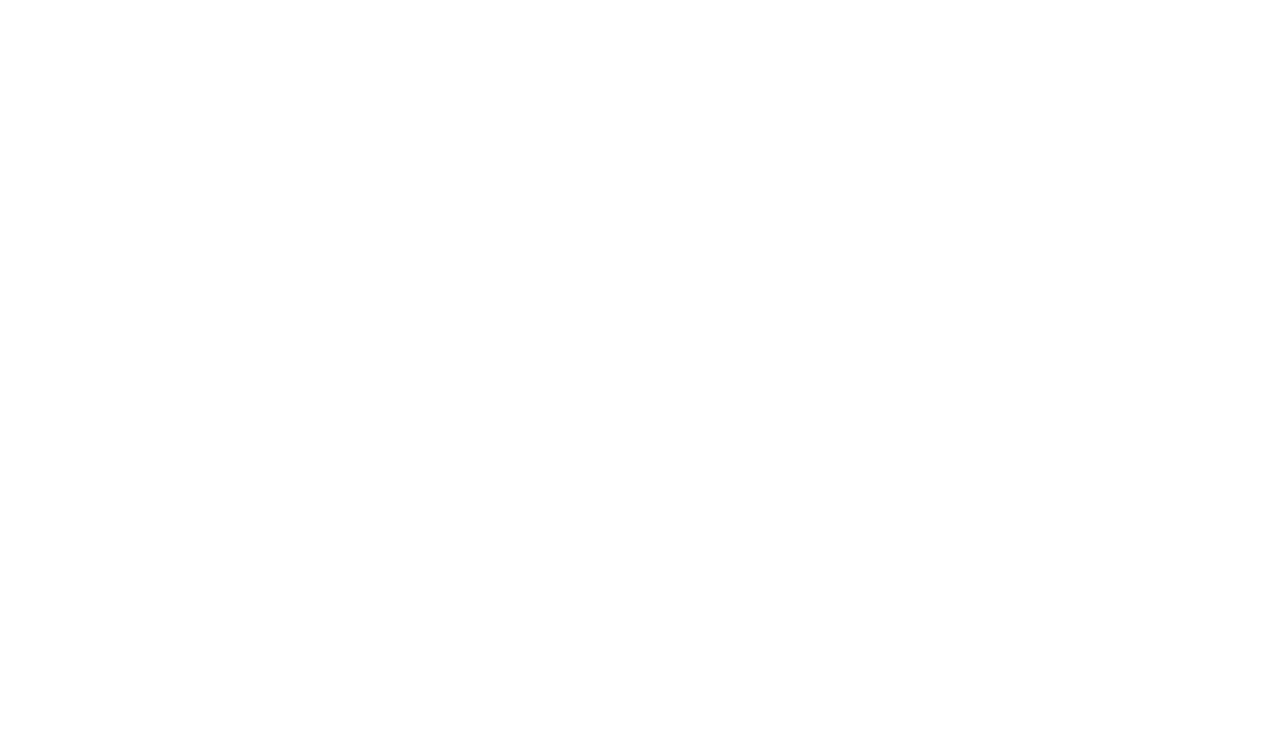
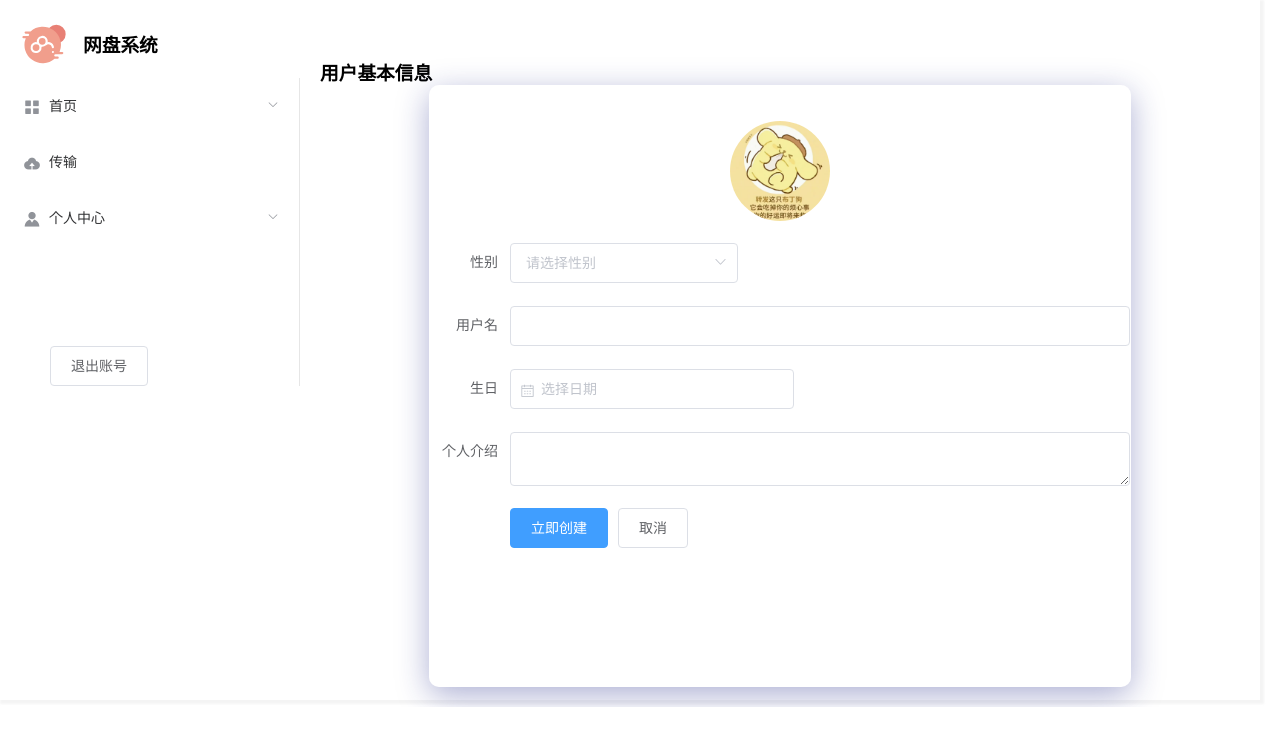
Before and after one commit to Tiny-Curriculum-Team/HadoopNetDisk-Front, a Vue app: page /#/home/baseInfo in a window 1280 px wide. Shown: the top 746 px of the page. Built offline with nearby package versions, Linux system fonts and the light colour scheme.

Commit message:
侧边栏更改

```diff
--- a/src/components/Left_nav.vue
+++ b/src/components/Left_nav.vue
@@ -3,7 +3,6 @@
   <el-container>
     <div class="nav">
       <el-row class="tac">
-        <el-col :span="12">
           <div class="logo-top">
             <svg-icon icon-class="logo"></svg-icon>
             <h3 class="title">网盘系统</h3>
@@ -44,11 +43,10 @@
               <el-button class="drop">退出账号</el-button>
             </el-menu>
            </el-aside>
-           <el-main>
+           <el-main class="mainbox">
              <router-view></router-view>
            </el-main>
           </el-container>
-        </el-col>
       </el-row>
     </div>
   </el-container>
@@ -64,12 +62,6 @@
       console.log(key, keyPath);
     },
   },
-//     watch:{
-//   $route(to,from){
-//     console.log(to.path);
-//     console.log(from.path);
-//   }
-// },
 };
 </script>
 
@@ -79,13 +71,13 @@
   padding: 0;
 }
 .nav {
-  width: 300px;
+  /* width: 100px; */
   height: 700px;
   box-shadow: 2px 2px 2px 2px rgba(147, 147, 147, 0.1);
 }
-.tac {
+/* .tac {
   width: 400px;
-}
+} */
 .el-menu-vertical-demo {
   margin-top: 10px;
 }
@@ -110,4 +102,8 @@
   margin-left: 20px;
   margin-top: 20px;
 }
+.mainbox{
+  width:calc(100vw - 320px);
+  margin-top:-30px;
+}
 </style>
--- a/src/components/configuration/AllFile.vue
+++ b/src/components/configuration/AllFile.vue
@@ -6,10 +6,9 @@
         clearable
         class="searcher"
         size="small"
-        @keyup.enter="searchWeakPass"
         placeholder="请输入查找的文件名"
         el-icon-search
-      />
+      ></el-input>
     </div>
     <div>
       <div v-for="item of 4" :key="item">
--- a/src/components/configuration/BaseInfor.vue
+++ b/src/components/configuration/BaseInfor.vue
@@ -55,7 +55,12 @@
   },
     methods: {
       onSubmit() {
-        console.log('submit!');
+        // console.log('submit!');
+          this.$message({
+                showClose: true,
+                message: '修改成功',
+                type: 'success'
+                });
       }
     }
 };
--- a/src/router/index.js
+++ b/src/router/index.js
@@ -2,14 +2,14 @@
 import Router from 'vue-router'  //引入vue-router
 import Register from '../views/user/register.vue'  //引入根目录下的Hello.vue组件
 import Login from '../views/user/login.vue'
-// import Homepage from '../components/Left_nav.vue'
+import Homepage from '../components/Left_nav.vue'
 import AllFile from '../components/configuration/AllFile.vue'
 import ClassFy from '../components/configuration/ClassiFy.vue'
 import MyShare from '../components/configuration/MyShare.vue'
 import Transmit from '../components/configuration/Transmit.vue'
 import BaseInfor from '../components/configuration/BaseInfor.vue'
 import UserManagement from '../components/configuration/user-manage.vue'
-import index from '../views/index.vue'
+// import index from '../views/index.vue'
 
 Vue.use(Router)  //Vue全局使用Router
 
@@ -25,80 +25,80 @@
         name: 'Register',
         component: Register
     },
+    // {
+    //   path:'/index',
+    //   name:'index',
+    //   component:index,
+    //   children:[
+    //     {
+    //       path:'/index/allfile',
+    //       name:'AllFile',
+    //       component:AllFile
+    //     },
+    //     {
+    //       path:'/index/classfy',
+    //       name:'ClassFy',
+    //       component:ClassFy
+    //     },
+    //     {
+    //       path:'/index/myshare',
+    //       name:'MyShare',
+    //       component:MyShare
+    //     },
+    //     {
+    //       path:'/index/transmit',
+    //       name:'Transmit',
+    //       component:Transmit
+    //     },
+    //     {
+    //       path:'/index/baseInfo',
+    //       name:'BaseInfor',
+    //       component:BaseInfor
+    //     },
+    //     {
+    //       path:'/index/user-management',
+    //       name:'UserManagement',
+    //       component:UserManagement
+    //     },
+    //   ]
+    // },
+
     {
-      path:'/index',
-      name:'index',
-      component:index,
+      path:'/home',
+      name: 'Homepage',
+      component: Homepage,
       children:[
         {
-          path:'/index/allfile',
+          path:'/home/allfile',
           name:'AllFile',
           component:AllFile
         },
         {
-          path:'/index/classfy',
+          path:'/home/classfy',
           name:'ClassFy',
           component:ClassFy
         },
         {
-          path:'/index/myshare',
+          path:'/home/myshare',
           name:'MyShare',
           component:MyShare
         },
         {
-          path:'/index/transmit',
+          path:'/home/transmit',
           name:'Transmit',
           component:Transmit
         },
         {
-          path:'/index/baseInfo',
+          path:'/home/baseInfo',
           name:'BaseInfor',
           component:BaseInfor
         },
         {
-          path:'/index/user-management',
+          path:'/home/user-management',
           name:'UserManagement',
           component:UserManagement
         },
       ]
-    },
-
-    // {
-    //   path:'/index',
-    //   // name: 'Homepage',
-    //   component: index,
-    //   children:[
-    //     {
-    //       path:'/home/allfile',
-    //       name:'AllFile',
-    //       component:AllFile
-    //     },
-    //     {
-    //       path:'/home/classfy',
-    //       name:'ClassFy',
-    //       component:ClassFy
-    //     },
-    //     {
-    //       path:'/home/myshare',
-    //       name:'MyShare',
-    //       component:MyShare
-    //     },
-    //     {
-    //       path:'/home/transmit',
-    //       name:'Transmit',
-    //       component:Transmit
-    //     },
-    //     {
-    //       path:'/home/baseInfo',
-    //       name:'BaseInfor',
-    //       component:BaseInfor
-    //     },
-    //     {
-    //       path:'/home/user-management',
-    //       name:'UserManagement',
-    //       component:UserManagement
-    //     },
-    //   ]
-    // }
+    }
   ]
 })
--- a/src/views/user/login.vue
+++ b/src/views/user/login.vue
@@ -46,14 +46,14 @@
           this.$router.push('/register')
       },
       goHomepage(){
-          this.$router.push('/index')
+          this.$router.push('/home')
       },
       login(){
         getLogin(this.loginForm).then((res)=>{
           // console.log(res.data.token);
           localStorage.setItem('token',res.data.token);
           if(res.data.code ==200){
-            this.$router.push('/index')
+            this.$router.push('/home')
             this.$message({
                 showClose: true,
                 message: '登录成功',
```
